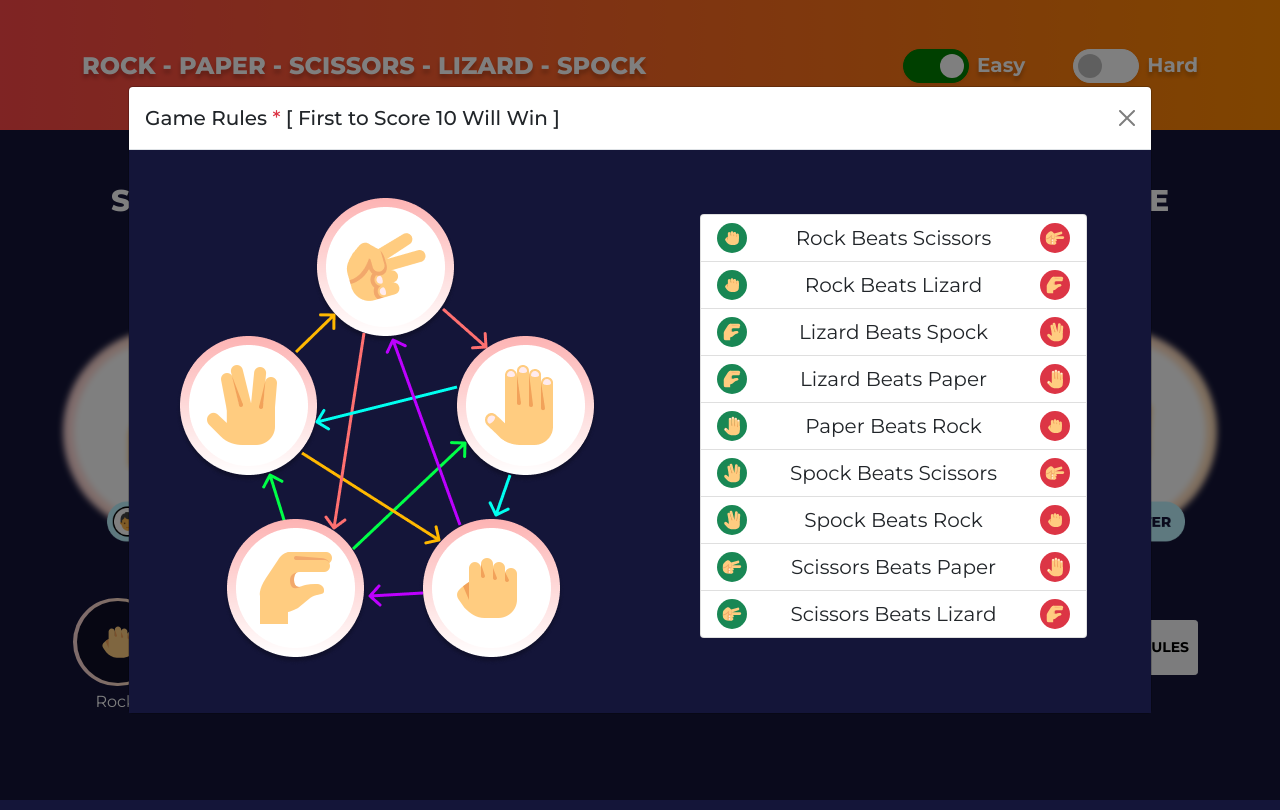
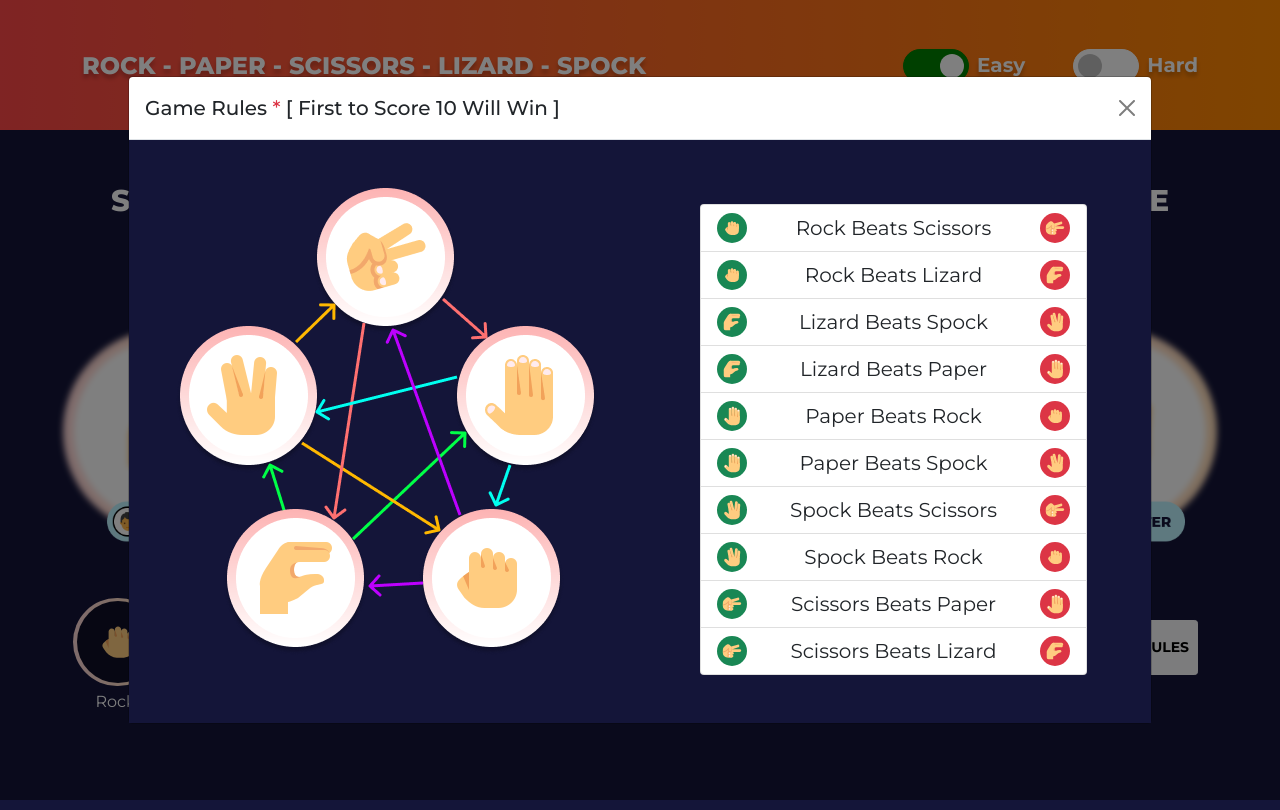
Before and after one commit to Susantshah/Rock-Paper-Scissors-Lizard-Spock-Game-Project-2, a plain HTML site: page gamepage.html in a window 1280 px wide. Both pictures are taken after a click on the button "VIEW RULES". Drawn offline with nearby package versions, Linux system fonts and the light colour scheme.

Commit message:
Created game.js file for main functionality and added paper beats spock to rules

```diff
--- a/gamepage.html
+++ b/gamepage.html
@@ -214,6 +214,13 @@
                                                 width="30px" height="30px" class="bg-danger rounded-circle p-1">
                                           </li>
                                           <li class="list-group-item">
+                                             <img src="assets/images/gamehandicons/hand-paper.svg" alt="hand paper"
+                                                width="30px" height="30px" class="bg-success rounded-circle p-1">
+                                             Paper Beats Spock
+                                             <img src="assets/images/gamehandicons/hand-spock.svg" alt="hand spock"
+                                                width="30px" height="30px" class="bg-danger rounded-circle p-1">
+                                          </li>
+                                          <li class="list-group-item">
                                              <img src="assets/images/gamehandicons/hand-spock.svg" alt="hand rock"
                                                 width="30px" height="30px" class="bg-success rounded-circle p-1">
                                              Spock Beats Scissors
@@ -255,6 +262,10 @@
       </div>
    </main>
 
+
+   <!-- Including Main Game Javascript File -->
+   <script src="assets/js/game.js"></script>
+
    <!-- Including Popper JS CDN for some functionality of Bootstrap Like Modal and Popups -->
    <script src="https://unpkg.com/@popperjs/core@2"></script>
 
```
Also changed, not shown: index.html (+7 -0 lines), assets/js/game.js (added).
